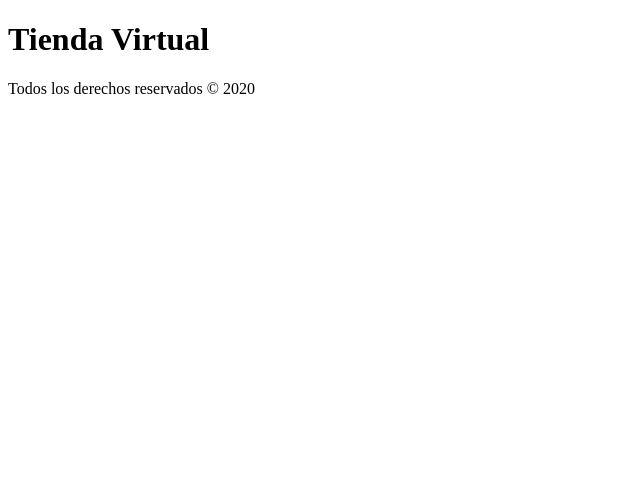
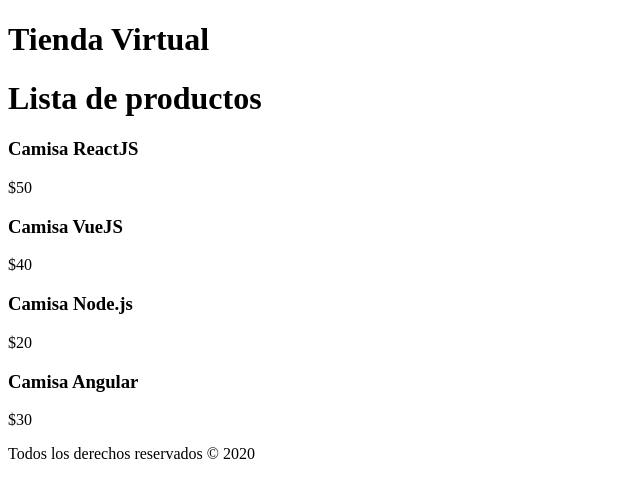
Before and after one commit to jmgomez1986/Udemy.React.La.Guia.Completa.Hooks.Redux.Context-, a React (Create React App) app in the folder proyectos/basicos/: page / in a window 1280 px wide. Shown: the top 498 px of the page, without its empty margins (0-640 px from the left). Built offline with nearby package versions, Linux system fonts and the light colour scheme.

Commit message:
Seccion 4: Introducción y Básicos de React / Clase 41: Como mostrar una colección del State

```diff
--- a/proyectos/basicos/src/App.js
+++ b/proyectos/basicos/src/App.js
@@ -1,6 +1,7 @@
 import React, { Fragment, useState} from 'react';
 import Header from './components/Header';
 import Footer from './components/Footer';
+import Producto from './components/Producto';
 
 // El state es todo lo que va a reacionar a una accion del usuario
 
@@ -21,6 +22,14 @@ function App() {
         titulo='Tienda Virtual'
       />
 
+    <h1>Lista de productos</h1>
+    {productos.map(producto => (
+      <Producto
+        key={producto.id} // siempre hay que pasarle un key que haga el elemento unico
+        producto={producto}
+      />
+    ))}
+
       <Footer
         fecha={fecha} // Las variables de ponenen enre llaves
       />
--- /dev/null
+++ b/proyectos/basicos/src/components/Producto.js
@@ -0,0 +1,15 @@
+import React from 'react'; // Escribir imr y tab y autocompleta
+
+const Producto = ({ producto }) => {
+  const {id, nombre, precio} = producto;
+
+  return (
+
+    <div>
+      <h3>{nombre}</h3>
+      <p>${precio}</p>
+    </div>
+  );
+}
+
+export default Producto;
```
